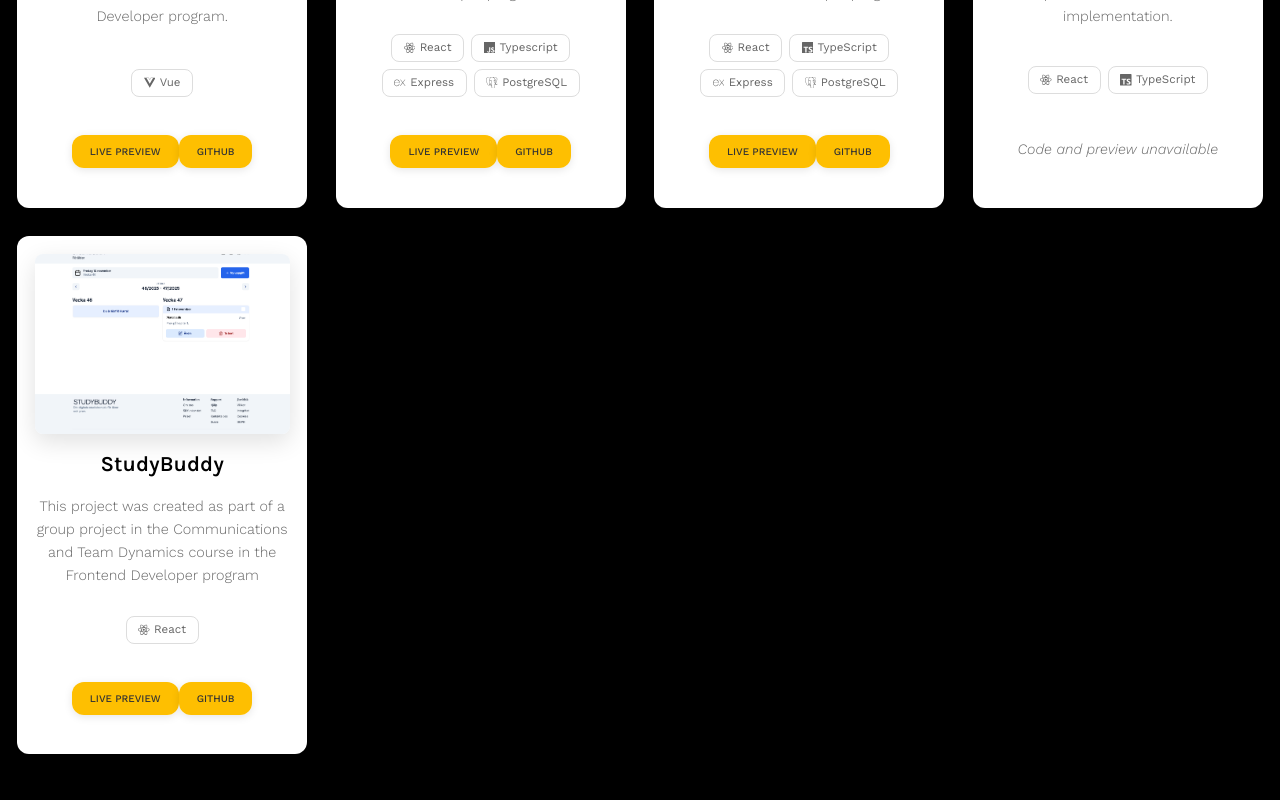
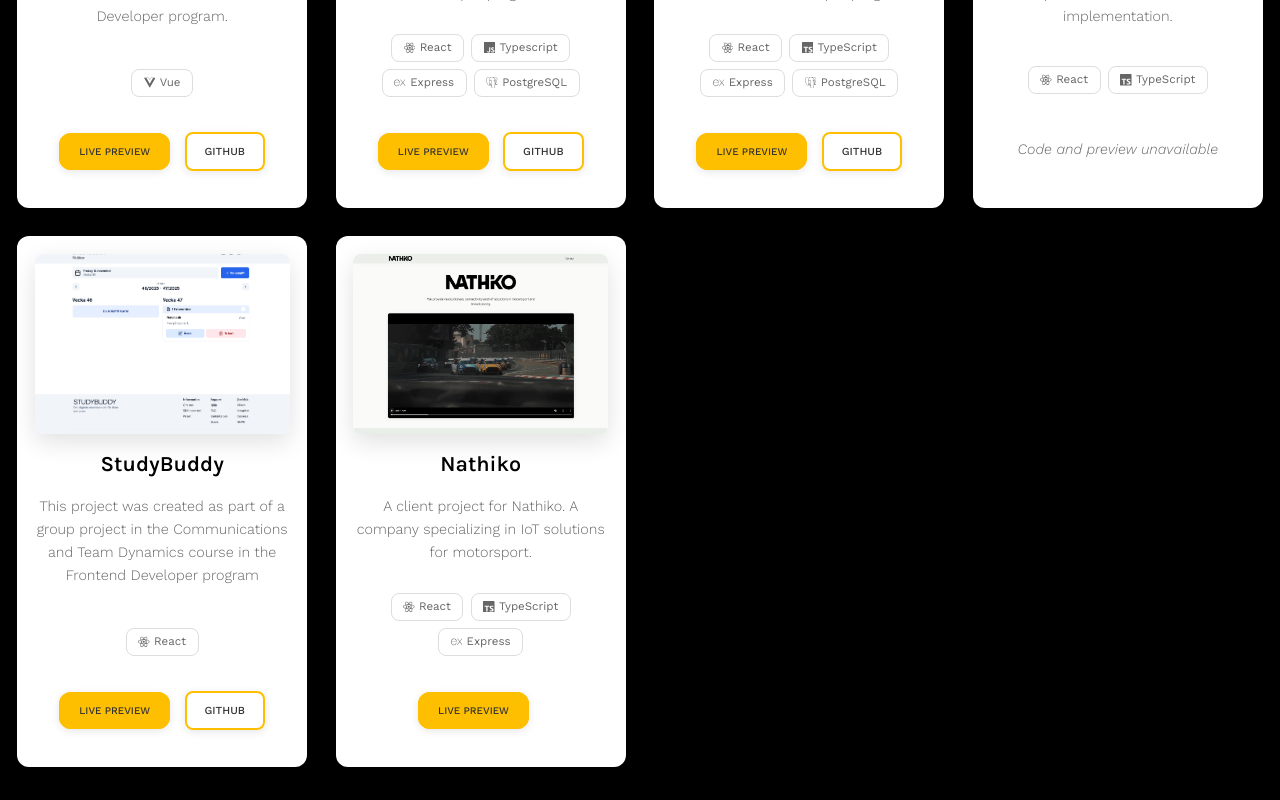
Before and after one commit to lindajensen/portfolio-v2, a React (Vite) app: page / in a window 1280 px wide. Shown: the part 1940-2740 px from the top of the page. Built offline with nearby package versions, Linux system fonts and the light colour scheme.

Commit message:
Add new project

```diff
--- a/src/components/Projects.tsx
+++ b/src/components/Projects.tsx
@@ -75,7 +75,7 @@ function Projects() {
             <div className="projects__buttons">
               {project.liveUrl && (
                 <a
-                  className="projects__button"
+                  className="projects__button primary"
                   href={project.liveUrl}
                   target="_blank"
                   rel="noopener noreferrer"
@@ -86,7 +86,7 @@ function Projects() {
 
               {project.githubUrl && (
                 <a
-                  className="projects__button"
+                  className="projects__button secondary"
                   href={project.githubUrl}
                   target="_blank"
                   rel="noopener noreferrer"
--- a/src/data/projectsData.json
+++ b/src/data/projectsData.json
@@ -79,5 +79,14 @@
     "liveUrl": "https://study-buddy-hazel-three.vercel.app/",
     "githubUrl": "https://github.com/lindajensen/study-buddy",
     "tech": ["React"]
+  },
+  {
+    "id": 10,
+    "name": "Nathiko",
+    "description": "A client project for Nathiko. A company specializing in IoT solutions for motorsport.",
+    "image": "/img/project-img10.png",
+    "liveUrl": "https://nathiko.com",
+    "githubUrl": null,
+    "tech": ["React", "TypeScript", "Express"]
   }
 ]
```
Also changed, not shown: public/img/project-img10.png (added).
